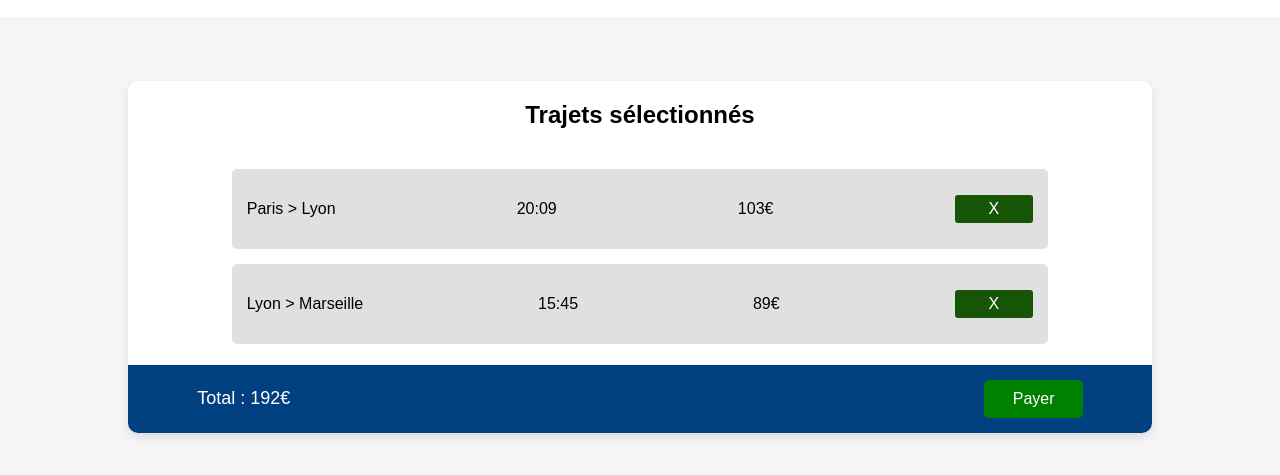
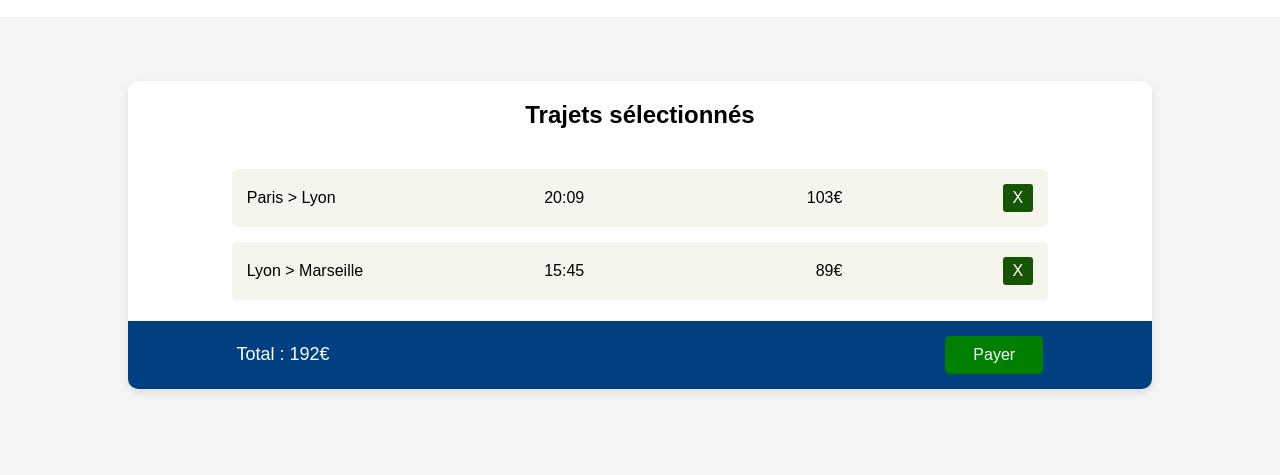
Before and after one commit to Ginny-Siix/tickethack, a plain HTML site: page frontend/pages/cart.html in a window 1280 px wide. Shown: the part 95-570 px from the top of the page. Drawn offline with Linux system fonts and the light colour scheme.

Commit message:
page du panier front

```diff
--- a/frontend/styles/cart.css
+++ b/frontend/styles/cart.css
@@ -24,13 +24,36 @@ body {
   }
 
   .cart-item {
-    background-color: #e0e0e0;
+    background-color: #f5f4ed;
     padding: 15px;
     display: flex;
     justify-content: space-between;
     align-items: center;
     border-radius: 5px;
     width: 80%;
+    text-align: left; /* Alignement du texte à gauche pour éviter que l'espace ne soit utilisé de manière imprévisible */
+  }
+
+  .cart-item p {
+    margin: 0; /* Suppression de la marge par défaut */
+    flex-grow: 1; /* Chaque <p> peut occuper un espace égal */
+    white-space: nowrap; /* Evite que le texte ne se brise sur plusieurs lignes */
+    overflow: hidden; /* Cache le texte qui déborde (si nécessaire) */
+    text-overflow: ellipsis; /* Affiche "..." si le texte est trop long */
+  }
+
+  .cart-item p:nth-child(1) {
+    max-width: 15%; /* Limite la largeur de la destination pour éviter qu'elle prenne trop d'espace */
+  }
+
+  .cart-item p:nth-child(2) {
+    max-width: 10%; /* Limite la largeur de l'heure */
+    text-align: center; /* Centrer l'heure */
+  }
+
+  .cart-item p:nth-child(3) {
+    max-width: 10%; /* Limite la largeur du prix */
+    text-align: right; /* Aligner à droite pour le prix */
   }
 
   .remove-button {
@@ -41,7 +64,7 @@ body {
     cursor: pointer;
     font-size: 16px;
     border-radius: 3px;
-    width: 10%;
+    width: auto; /* Adapter la largeur du bouton au contenu */
     text-align: center;
     margin: 0;
   }
@@ -60,7 +83,7 @@ body {
   }
 
   .cart-total p {
-    margin: 0 0% 0 5%;
+    margin: 0 0% 0 9%;
     font-size: 18px;
   }
 
@@ -72,6 +95,6 @@ body {
     font-size: 16px;
     cursor: pointer;
     border-radius: 5px;
-    margin: 0 5% 0 0;
+    margin: 0 9% 0 0;
     width: 10%;
   }
```
